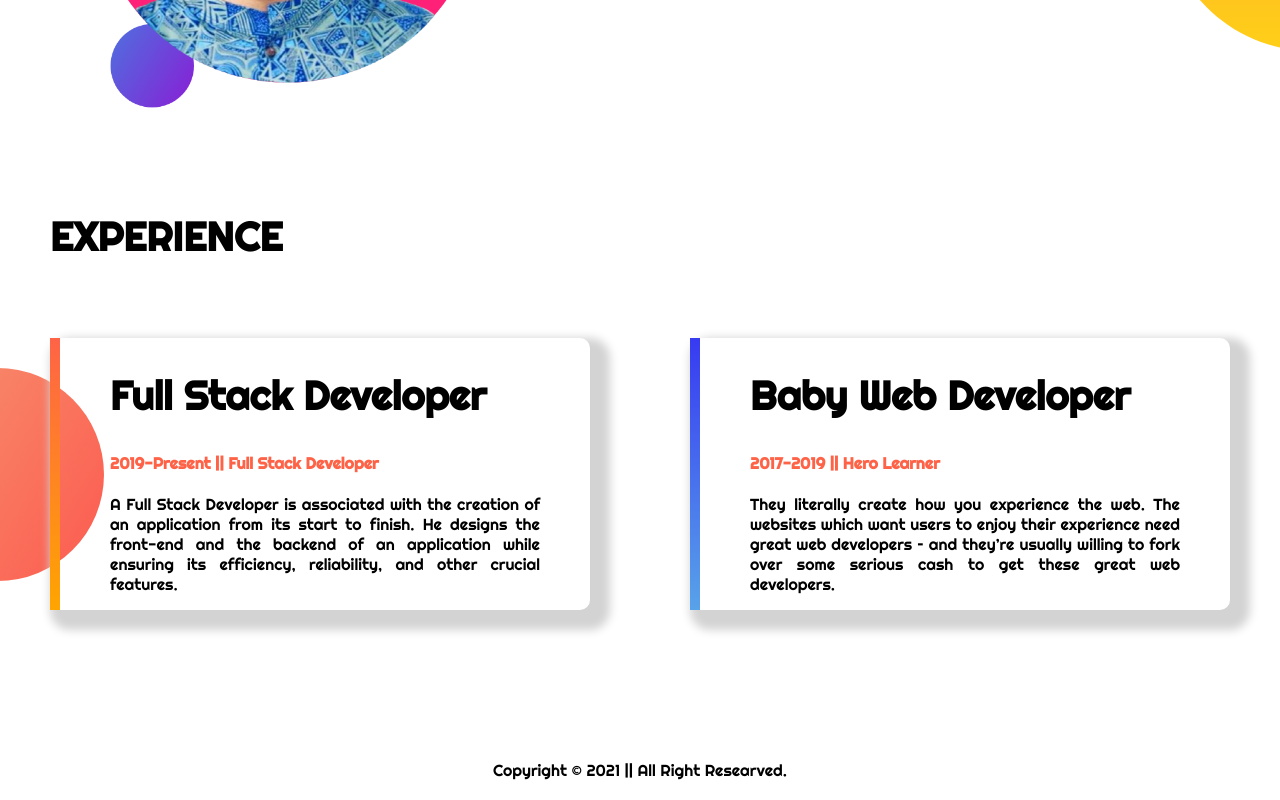
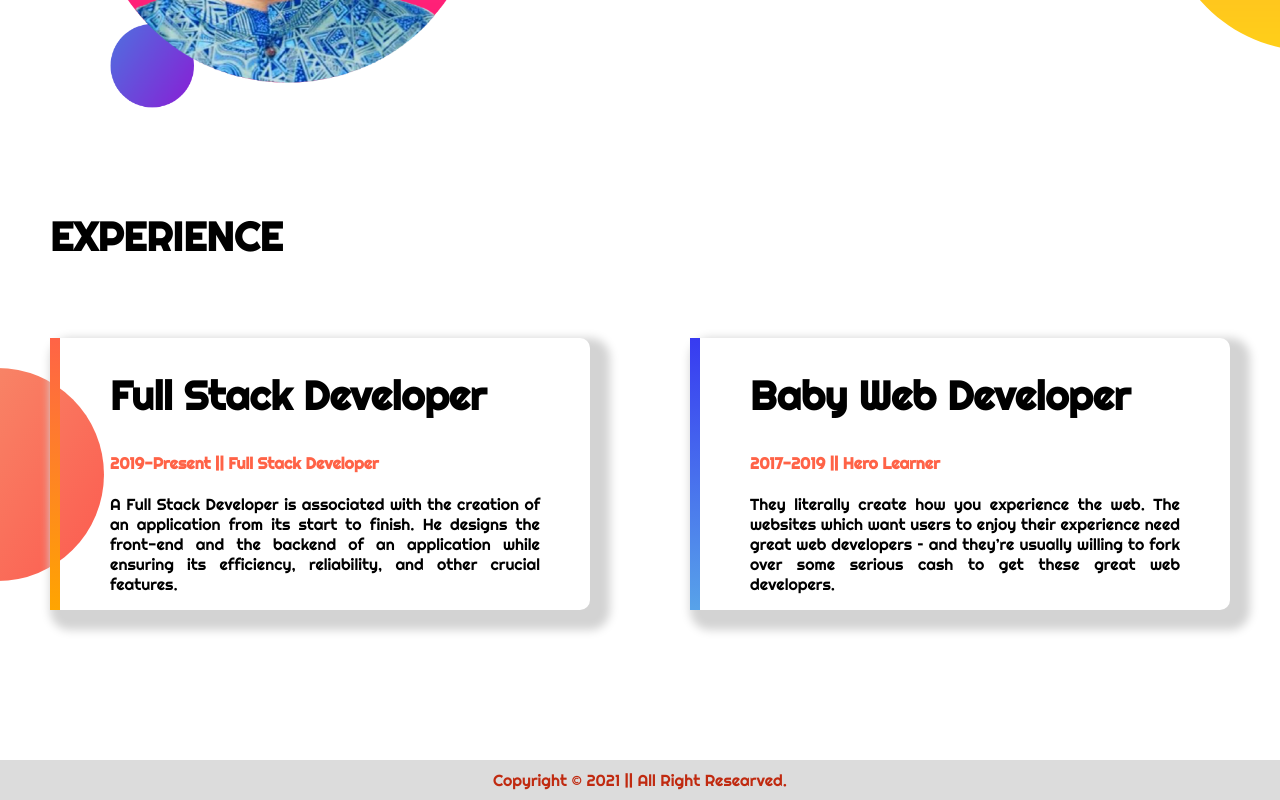
Before and after one commit to Anis-310/Portfolio, a plain HTML site: page index.html in a window 1280 px wide. Shown: the part 840-1640 px from the top of the page. Drawn offline with Linux system fonts and the light colour scheme.

Commit message:
add footer color

```diff
--- a/style.css
+++ b/style.css
@@ -81,6 +81,7 @@ h3{
 
 footer{
     text-align: center;
-    margin-bottom: 20px;
-    margin-top: 50px;
+    background-color: gainsboro;
+    padding: 10px 5px;
+    color: rgb(192, 42, 16);
 }
```
